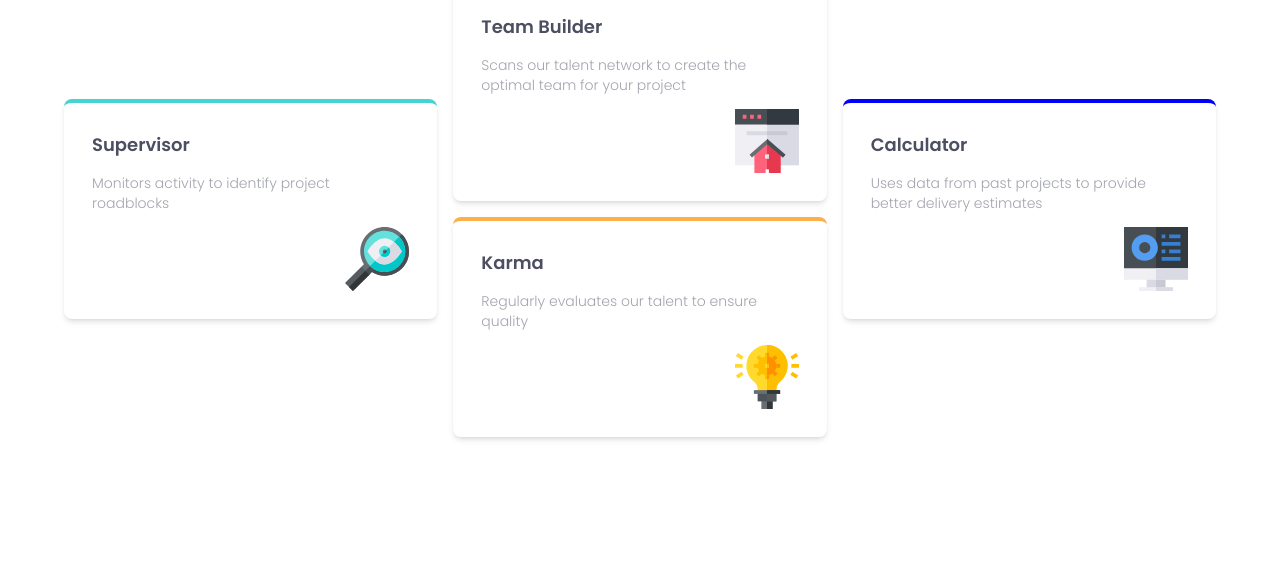
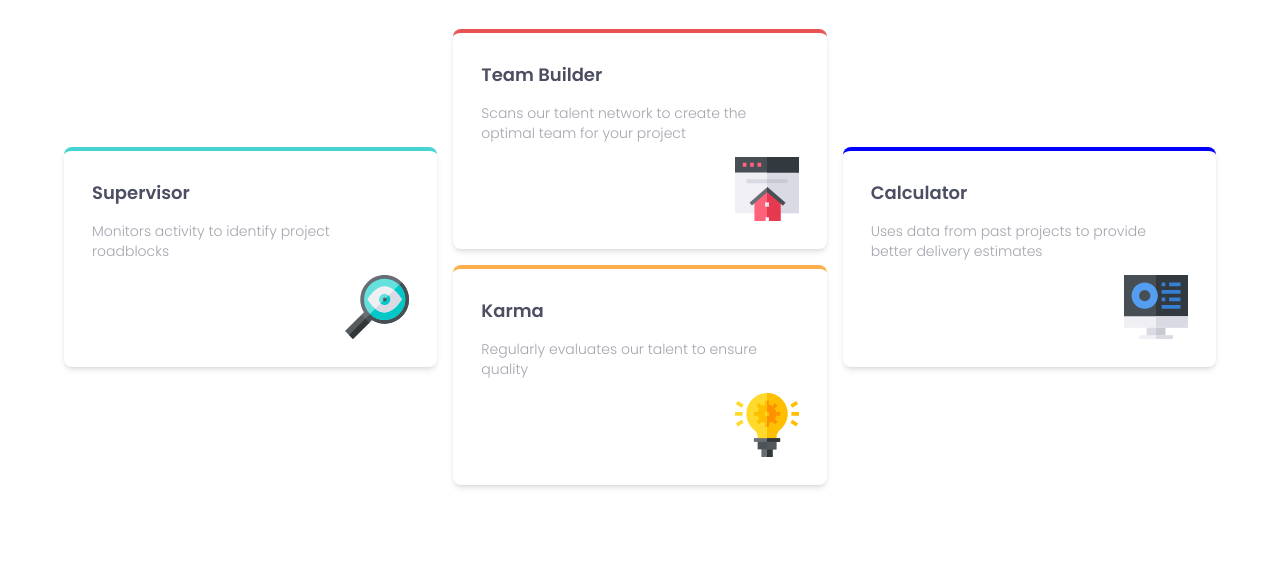
Before and after one commit to Kingkobi01/Four-Card-Feature-Section, a plain HTML site: page index.html in a window 1280 px wide. Shown: the part 216-800 px from the top of the page. Drawn offline with nearby package versions, Linux system fonts and the light colour scheme.

Commit message:
Update body class in index.html

```diff
--- a/index.html
+++ b/index.html
@@ -18,7 +18,7 @@
 </head>
 
 <body
-      class=" text-grayishBlue max-w-screen min-h-screen font-poppins py-12 text-[15px] font-light text-sm">
+      class=" text-grayishBlue max-w-screen min-h-screen font-poppins pt-24 pb-12 text-[15px] font-light text-sm">
   <header class="max-w-[1200px] text-grayishBlue mx-auto text-center w-1/3 min-w-[300px] leading-snug mb-8">
     <h1 class="text-2xl leading-relaxed">Reliable, efficient delivery <br>
       <span class="font-bold text-veryDarkBlue">Powered by Technology</span>
```
